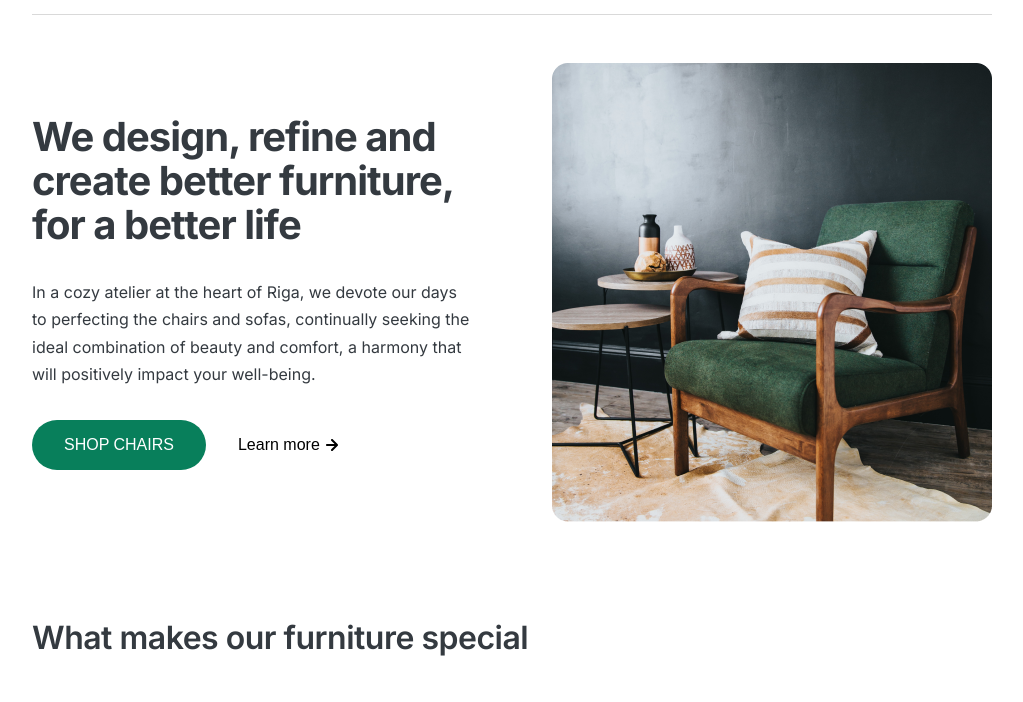
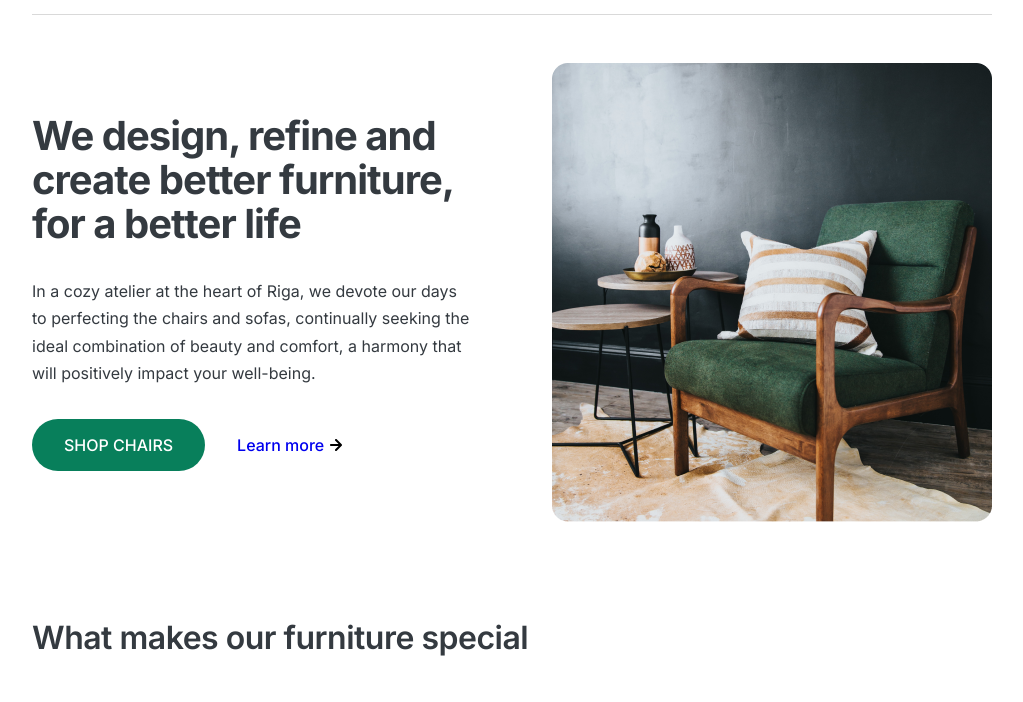
Before and after one commit to k-emilija/chair-shop-landing-page, a plain HTML site: page index.html in a window 1280 px wide. Shown: the part 86-788 px from the top of the page, without its empty margins (128-1151 px from the left). Drawn offline with nearby package versions, Linux system fonts and the light colour scheme.

Commit message:
Changed hero buttons to <a> elements and corrected style

```diff
--- a/index.html
+++ b/index.html
@@ -80,11 +80,11 @@
             impact your well-being.
           </p>
           <div class="flex-container">
-            <button class="primary-button">Shop chairs</button>
-            <button class="secondary-button with-icon">
+            <a href="#" class="primary-button">Shop chairs</a>
+            <a href="#" class="secondary-button with-icon">
               <span class="flex-item">Learn more</span>
               <img src="assets/arrow-right-dark.svg" />
-            </button>
+            </a>
           </div>
         </div>
         <img src="assets/hero.png" alt="Green chair with wooden legs" />
--- a/style.css
+++ b/style.css
@@ -134,6 +134,7 @@ footer {
 }
 
 .primary-button {
+  text-decoration: none;
   font-size: var(--button-size);
   font-weight: var(--button-font-weight);
   text-transform: uppercase;
@@ -151,6 +152,7 @@ footer {
 }
 
 .secondary-button {
+  text-decoration: none;
   font-size: var(--button-size);
   font-weight: var(--button-font-weight);
   border: none;
```
